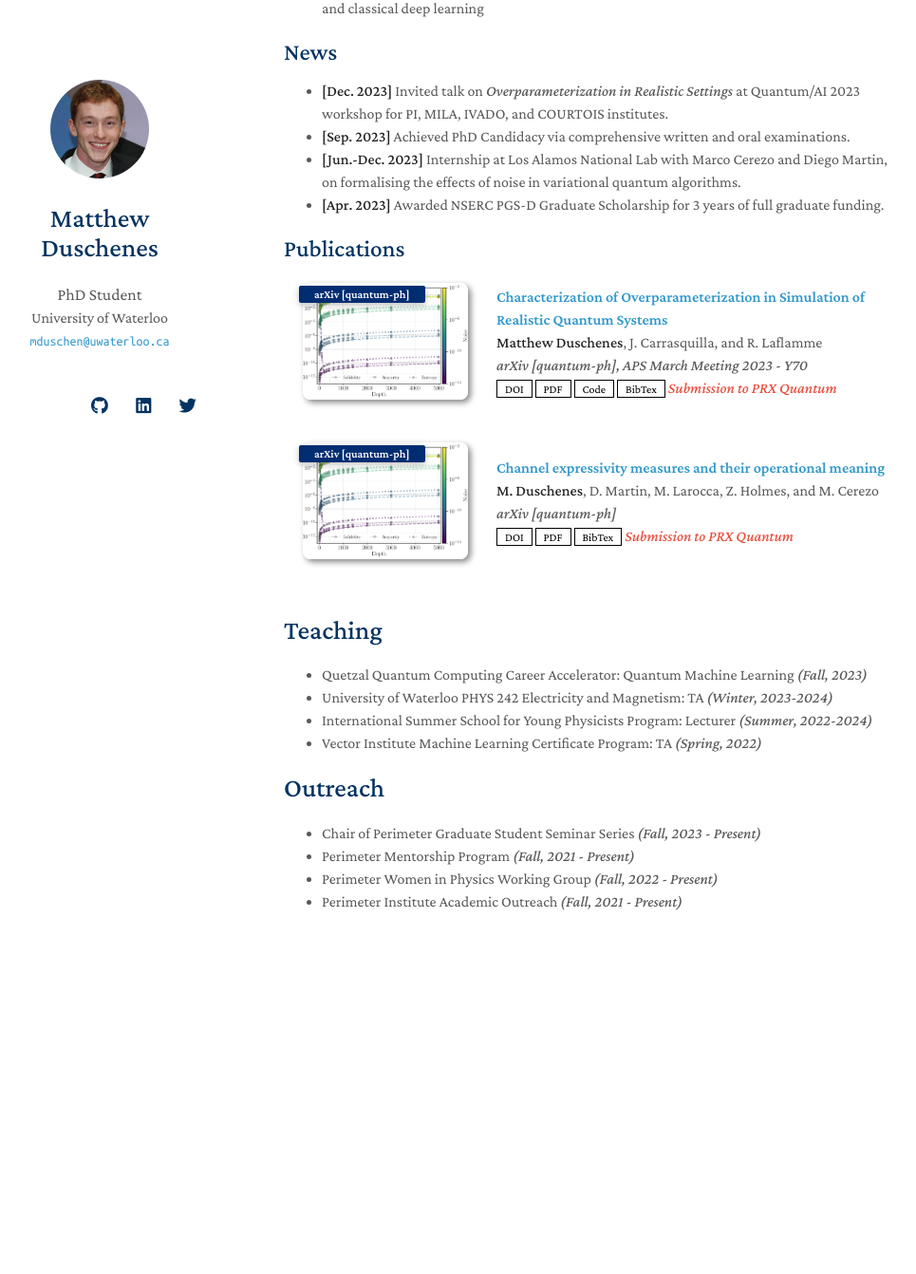
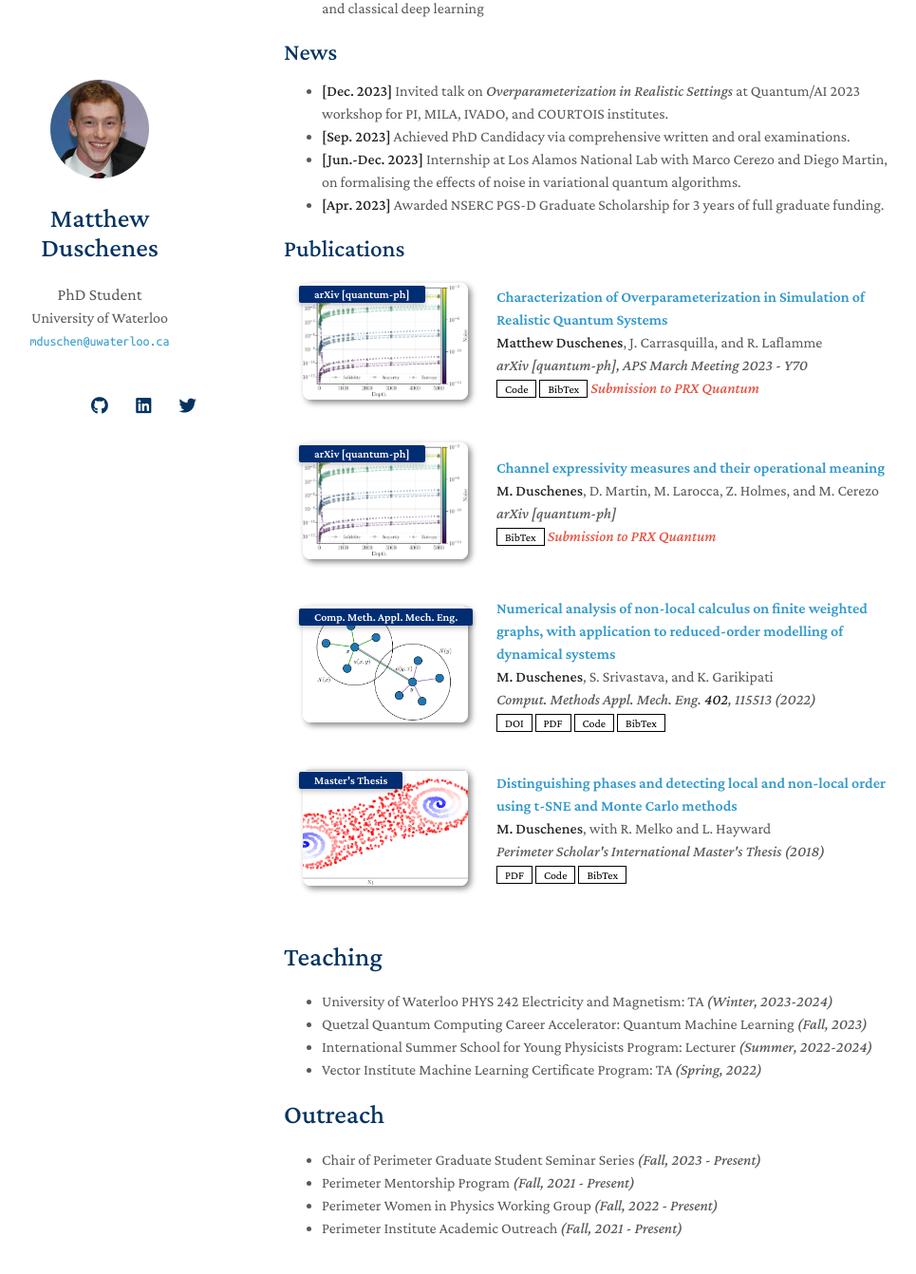
Before and after one commit to mduschenes/mduschenes.github.io, a Jekyll site: the page built from index.md, in a window 1280 px wide and 1400 px high, scrolled down 386 px. Shown: the top 1342 px of the window at 95% size, without its empty margins (171-1136 px from the left). Built offline with Jekyll 4.4.1, drawn with Linux system fonts in a browser that asks for light colours; nearby versions of some CDN libraries; a style sheet for code colours, icons or effects is not loaded; before the commit the page ends 1442 px from its top, so only the background shows below that.

Commit message:
new files

```diff
--- a/_config.yml
+++ b/_config.yml
@@ -44,6 +44,11 @@ font: "Serif" # or "Sans Serif"
 # See the guide here: https://docs.github.com/en/pages/setting-up-a-github-pages-site-with-jekyll/adding-a-theme-to-your-github-pages-site-using-jekyll
 # remote_theme:
 
+# Plugins
+plugins:
+  - jekyll-redirect-from
+
+
 # The following files will be removed from the generated website.
 exclude:
   - Gemfile
--- a/_data/other.md
+++ b/_data/other.md
@@ -1,6 +1,6 @@
 # Teaching
+- University of Waterloo PHYS 242 Electricity and Magnetism: TA *(Winter, 2023-2024)*
 - Quetzal Quantum Computing Career Accelerator: Quantum Machine Learning *(Fall, 2023)*
-- University of Waterloo PHYS 242 Electricity and Magnetism: TA *(Winter, 2023-2024)*
 - International Summer School for Young Physicists Program: Lecturer *(Summer, 2022-2024)*
   <!-- - Developed week-long lecture series and Monte Carlo exercises on phase transitions for high school students -->
 - Vector Institute Machine Learning Certificate Program: TA *(Spring, 2022)*
--- a/_data/publications.md
+++ b/_data/publications.md
@@ -11,19 +11,19 @@
 <div class="pub-row">
   <div class="col-sm-3 abbr" style="position: relative;padding-right: 15px;padding-left: 15px;">
     {% if link.image %}
-    <img src="{{ link.image }}" class="teaser img-fluid z-depth-1" style="width=100;height=40%">
+    <a href="{{ link.pdf }}"><img src="{{ link.image }}" class="teaser img-fluid z-depth-1" style="width=100;height=40%"></a>
     {% endif %}
-    {% if link.conference_short %}
-    <abbr class="badge">{{ link.conference_short }}</abbr>
+    {% if link.journal_short %}
+    <abbr class="badge">{{ link.journal_short }}</abbr>
     {% endif %}
   </div>
   <div class="col-sm-9" style="position: relative;padding-right: 15px;padding-left: 20px;">
       <div class="title"><a href="{{ link.pdf }}">{{ link.title }}</a></div>
       <div class="author">{{ link.authors }}</div>
-      <div class="periodical"><em>{{ link.conference }}</em>
+      <div class="periodical"><em>{{ link.journal }}</em>
       </div>
     <div class="links">
-      {% if link.pdf %}
+      {% if link.doi %}
       <a href="{{ link.doi }}" class="btn btn-sm z-depth-0" role="button" target="_blank" style="font-size:12px;">DOI</a>
       {% endif %}
       {% if link.pdf %}
--- a/_data/publications.yml
+++ b/_data/publications.yml
@@ -2,10 +2,10 @@ main:
 
   - title: Characterization of Overparameterization in Simulation of Realistic Quantum Systems
     authors: <strong>Matthew Duschenes</strong>, J. Carrasquilla, and R. Laflamme
-    conference_short: arXiv [quantum-ph]
-    conference: arXiv [quantum-ph], APS March Meeting 2023 - Y70
-    doi: https://arxiv.org/abs/2205.02206
-    pdf: https://arxiv.org/pdf/2205.02206.pdf
+    journal_short: arXiv [quantum-ph]
+    journal: arXiv [quantum-ph], APS March Meeting 2023 - Y70
+    doi:
+    pdf:
     code: https://github.com/mduschenes/simulation
     bibtex: ./assets/bib/simulation.txt
     image: ./assets/data/simulation.svg
@@ -13,11 +13,30 @@ main:
 
   - title: Channel expressivity measures and their operational meaning
     authors: <strong>M. Duschenes</strong>, D. Martin, M. Larocca, Z. Holmes, and M. Cerezo
-    conference_short: arXiv [quantum-ph]
-    conference: arXiv [quantum-ph]
-    doi: https://arxiv.org/abs/2205.02206
-    pdf: https://arxiv.org/pdf/2205.02206.pdf
+    journal_short: arXiv [quantum-ph]
+    journal: arXiv [quantum-ph]
+    doi:
+    pdf:
     # code: https://github.com/mduschenes/expressivity
     bibtex: ./assets/bib/expressivity.txt
     image: ./assets/data/expressivity.svg
     notes: Submission to PRX Quantum
+
+  - title: Numerical analysis of non-local calculus on finite weighted graphs, with application to reduced-order modelling of dynamical systems
+    authors: <strong>M. Duschenes</strong>, S. Srivastava, and K. Garikipati
+    journal_short: Comp. Meth. Appl. Mech. Eng.
+    journal: Comput. Methods Appl. Mech. Eng. <strong>402</strong>, 115513 (2022)
+    doi: https://doi.org/10.1016/j.cma.2022.115513
+    pdf: https://arxiv.org/pdf/2205.02206.pdf
+    code: https://github.com/sidsriva/graph_calculus
+    bibtex: ./assets/bib/nonlocal.txt
+    image: ./assets/data/nonlocal.png
+
+  - title: Distinguishing phases and detecting local and non-local order using t-SNE and Monte Carlo methods
+    authors: <strong>M. Duschenes</strong>, with R. Melko and L. Hayward
+    journal_short: Master's Thesis
+    journal: Perimeter Scholar's International Master's Thesis (2018)
+    pdf: ./assets/data/potts.pdf
+    code: https://github.com/mduschenes/tSNE_Potts
+    bibtex: ./assets/bib/potts.txt
+    image: ./assets/data/potts.png
--- a/assets/bib/expressivity.txt
+++ b/assets/bib/expressivity.txt
@@ -1,15 +1,2 @@
-@article{Duschenes2023,
-	archivePrefix = {arXiv},
-	arxivId = {arXiv:2205.02206 [math.NA]},
-	author = {Duschenes, Matthew and Srivastava, Sid and Garikipati, Krishna},
-	doi = {j.cma.2022.115513},
-	eprint = {arXiv:2205.02206 [math.NA]},
-	journal = {Comput. Methods Appl. Mech. Eng.},
-	mendeley-groups = {Work/Funding{\_}Proposals/NSERC{\_}2022},
-	number = {12},
-	pages = {115513},
-	title = {{Numerical analysis of non-local calculus on finite weighted graphs, with application to reduced-order modelling of dynamical systems}},
-	url = {https://arxiv.org/abs/2205.02206},
-	volume = {402},
-	year = {2022}
+@article{Duschenes2023b,
 	}
--- /dev/null
+++ b/assets/bib/nonlocal.txt
@@ -0,0 +1,11 @@
+@article{Duschenes2022,
+author = {Duschenes, Matthew and Srivastava, Sid and Garikipati, Krishna},
+doi = {j.cma.2022.115513},
+journal = {Comput. Methods Appl. Mech. Eng.},
+number = {12},
+pages = {115513},
+title = {{Numerical analysis of non-local calculus on finite weighted graphs, with application to reduced-order modelling of dynamical systems}},
+url = {https://doi.org/10.1016/j.cma.2022.115513},
+volume = {402},
+year = {2022}
+}
--- /dev/null
+++ b/assets/bib/potts.txt
@@ -0,0 +1,6 @@
+@masterthesis{Duschenes2018,
+author={Duschenes, M.},
+title={Distinguishing phases and detecting local and non-local order using t-SNE and Monte Carlo methods},
+school={Perimeter Scholar's International Program, and University of Waterloo}
+year={2018}
+}
```
Also changed, not shown: 404.html (added, +10 -0 lines), assets/data/nonlocal.png (added), assets/data/potts.png (added), assets/images/teaser_example.png (deleted), assets/images/teaser_example_2.png (deleted), 2 other files.
